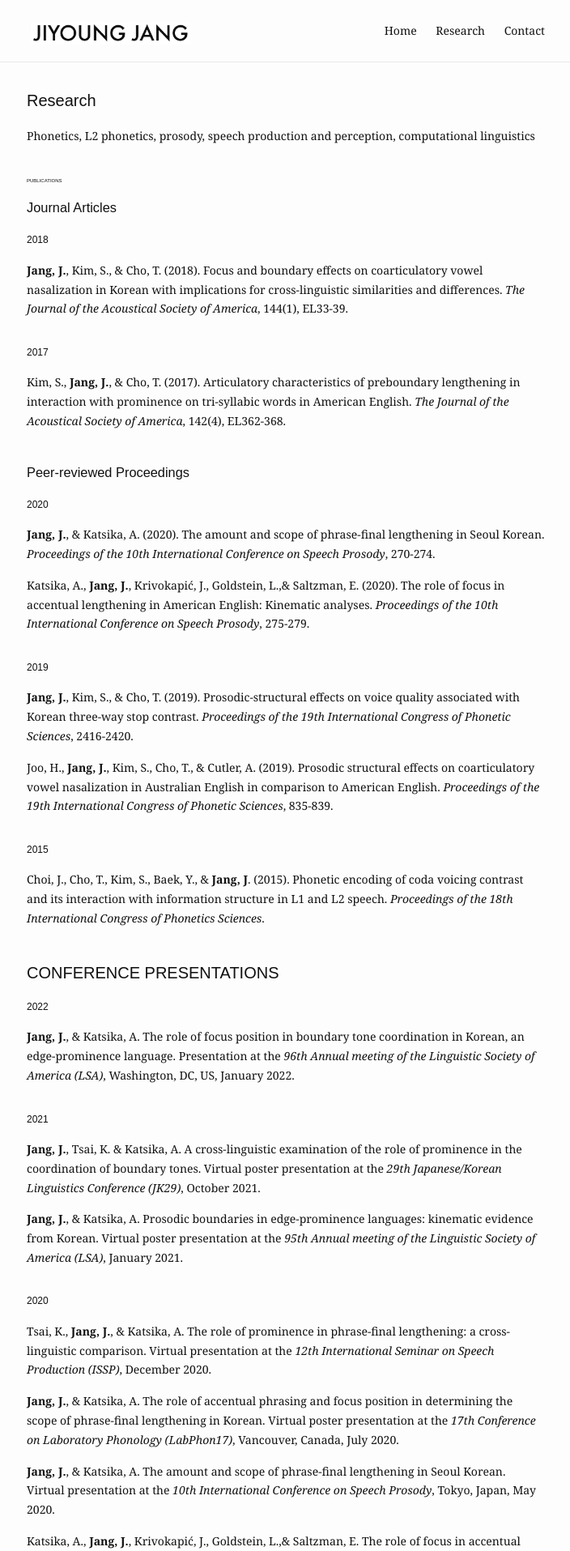
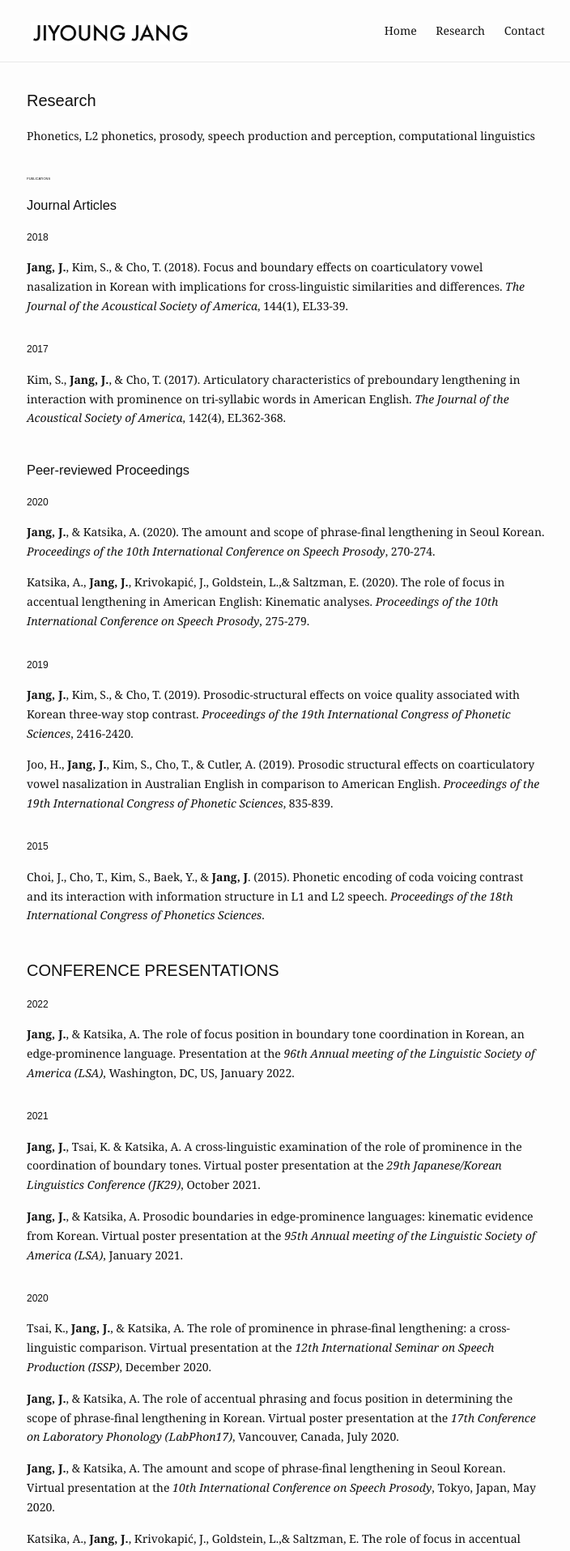
Before and after one commit to jiyoungj/jiyoungj.github.io, a Jekyll site: the page built from research.md, in a window 1280 px wide. Shown: the top 1915 px of the page at 81% size, without its empty margins (287-991 px from the left). Built offline with Jekyll 4.4.1, drawn with Linux system fonts in a browser that asks for light colours.

Commit message:
Update research.md

```diff
--- a/research.md
+++ b/research.md
@@ -9,7 +9,7 @@ Phonetics, L2 phonetics, prosody, speech production and perception, computationa
 
 <h6 style="font-size:5px"><br></h6>
 
-<h1 class="page-heading" style="font-size:6px">PUBLICATIONS</h1>
+<h1 class="page-heading" style="font-size:4px">PUBLICATIONS</h1>
  <h3>Journal Articles</h3>
   <h4>2018</h4>
 
```
